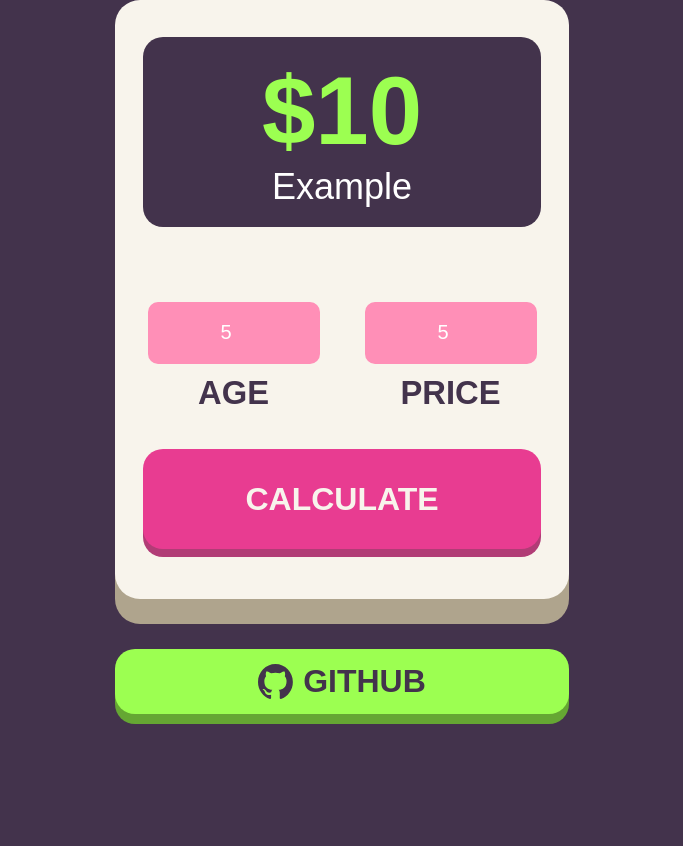
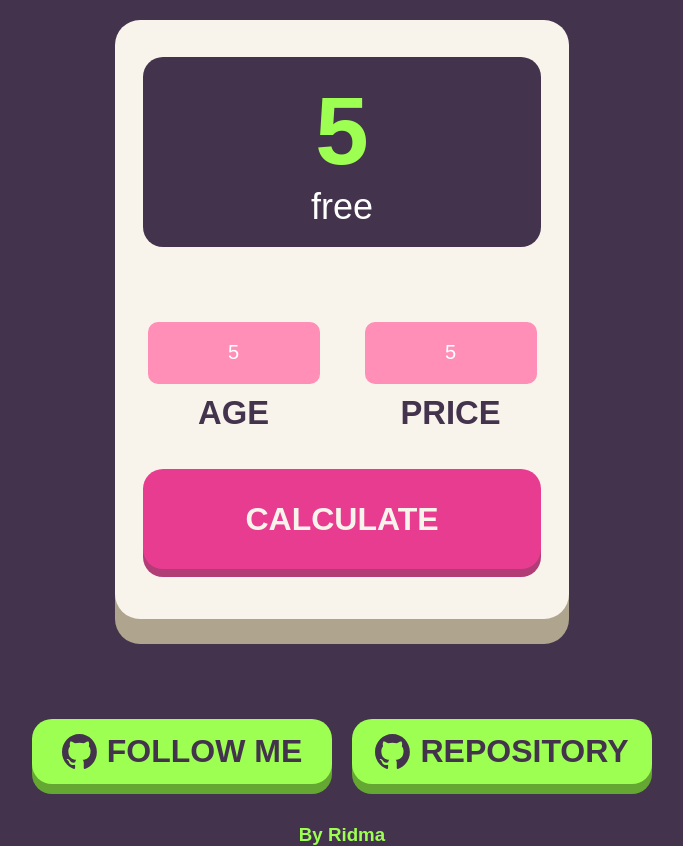
Before and after one commit to SkylimitzDevz/discount-calculator, a plain HTML site: page index.html in a window 1280 px wide. Both pictures are taken after typing "5", "5" into the empty fields and a click on the button "CALCULATE". Shown: the whole page, without its empty margins (298-981 px from the left). Before the commit the page ends 800 px from the top, so only its background shows below. Drawn offline with Linux system fonts and the light colour scheme.

Commit message:
Created the basic functionality of the app - created the calulation system - added adnimations for buttons - removed arrows from the input boxes - adjusted layout and spacing for better user experience

```diff
--- a/app.js
+++ b/app.js
@@ -4,6 +4,7 @@ let discountEl = document.getElementById("discount-el")
 // inputs
 let ageInput = document.getElementById("age-input")
 let priceInput = document.getElementById("price-input")
+
 
 //--discounts--
 
@@ -17,8 +18,31 @@ let result = 0
 
 // --dicount cal--
 
-function calculate(priceInput){
-    result = priceInput + discounts.childDiscount / 100
-    console.log(result)
-    console.log(priceInput.innerText)
+function getDiscount(age){
+    if(age <= 0 || isNaN(age)){return "ENTER"}
+    if(age <= 6){return "free"}
+    if(age >= 6 && age <= 17){return discounts.childDiscount}
+    if(age >= 18 && age <= 26){return discounts.studentDiscount}
+    if(age >= 27 && age <= 66){return 0}
+    else{return discounts.seniorDiscount}
 }
+
+
+function calculate(){
+    let age = Number(ageInput.value)
+    let price = Number(priceInput.value)
+    let discount = getDiscount(age)
+
+    if(discount === "ENTER"){
+        outputEl.innerText = "ENTER"
+    }
+    if(discount === "free"){
+        outputEl.innerText = price
+        discountEl.innerText = "free"
+    }
+    else{
+        let total = price - (price * (discount /100))
+        outputEl.innerText = "$" + total
+        discountEl.innerText = discount + "%"
+    }
+}
--- a/index.html
+++ b/index.html
@@ -11,8 +11,8 @@
     <div class="cal-container">
       <div class="container">
         <div class="display">
-          <h1 id="output-el">$10</h1>
-          <h3 id="discount-el">Example</h3>
+          <h1 id="output-el">$0</h1>
+          <h3 id="discount-el">0%</h3>
         </div>
         <!-- input holder -->
         <div class="input-container">
@@ -27,9 +27,16 @@
         </div>
         <button class="cal-btn" onclick="calculate()">CALCULATE</button>
       </div>
-      <button class="git-btn">
-        <img src="icons/github-mark.svg" alt="github icon" />GITHUB
-      </button>
+      <!-- --- github button container --- -->
+      <div class="btn-container">
+        <button class="git-btn">
+          <img src="icons/github-mark.svg" alt="github icon" />FOLLOW ME
+        </button>
+        <button class="git-btn">
+          <img src="icons/github-mark.svg" alt="github icon" />REPOSITORY
+        </button>
+      </div>
+      <h3 id="name">By Ridma</h3>
     </div>
   </body>
   <script src="app.js"></script>
--- a/style.css
+++ b/style.css
@@ -21,6 +21,10 @@ button,input,svg,img,picture{
     padding:0;
 }
 
+a{
+    text-decoration: none;
+}
+
 /* ---styling--- */
 
 :root{
@@ -39,6 +43,7 @@ body{
     display: flex;
     min-height:100vh;
     justify-content: center;
+    text-align: center;
 }
 
 button{
@@ -65,6 +70,7 @@ button:active{
     height: 599px;
     margin: auto;
     box-shadow: 0px 25px 0px var(--medium);
+    margin-top:20px;
 }
 
 .display{
@@ -102,6 +108,12 @@ input{
     border-radius: 10px;
     font-size: 20px;
     text-align: center;
+}
+
+input[type="number"]::-webkit-inner-spin-button,
+input[type="number"]::-webkit-outer-spin-button {
+  -webkit-appearance: none;
+  margin: 0;
 }
 
 input::placeholder{
@@ -146,13 +158,12 @@ input::placeholder{
     justify-content: center;
     color: var(--dark);
     background: var(--green);
-    width : 454px;
+    width : 300px;
     height:65px;
     border-radius:20px;
     border:none;
     font-size: 32px;
     font-weight: bold;
-    margin-top:50px;
     box-shadow: 0px 10px 0px var(--dark-green);
 }
 
@@ -161,3 +172,15 @@ input::placeholder{
     height: auto;
     margin-right: 10px;
 }
+
+.btn-container{
+    margin-top:100px;
+    display: flex;
+    gap:20px;
+}
+
+#name{
+    color: var(--green);
+    font-family: "nunito",sans-serif;
+    margin-top:40px;
+}
```
